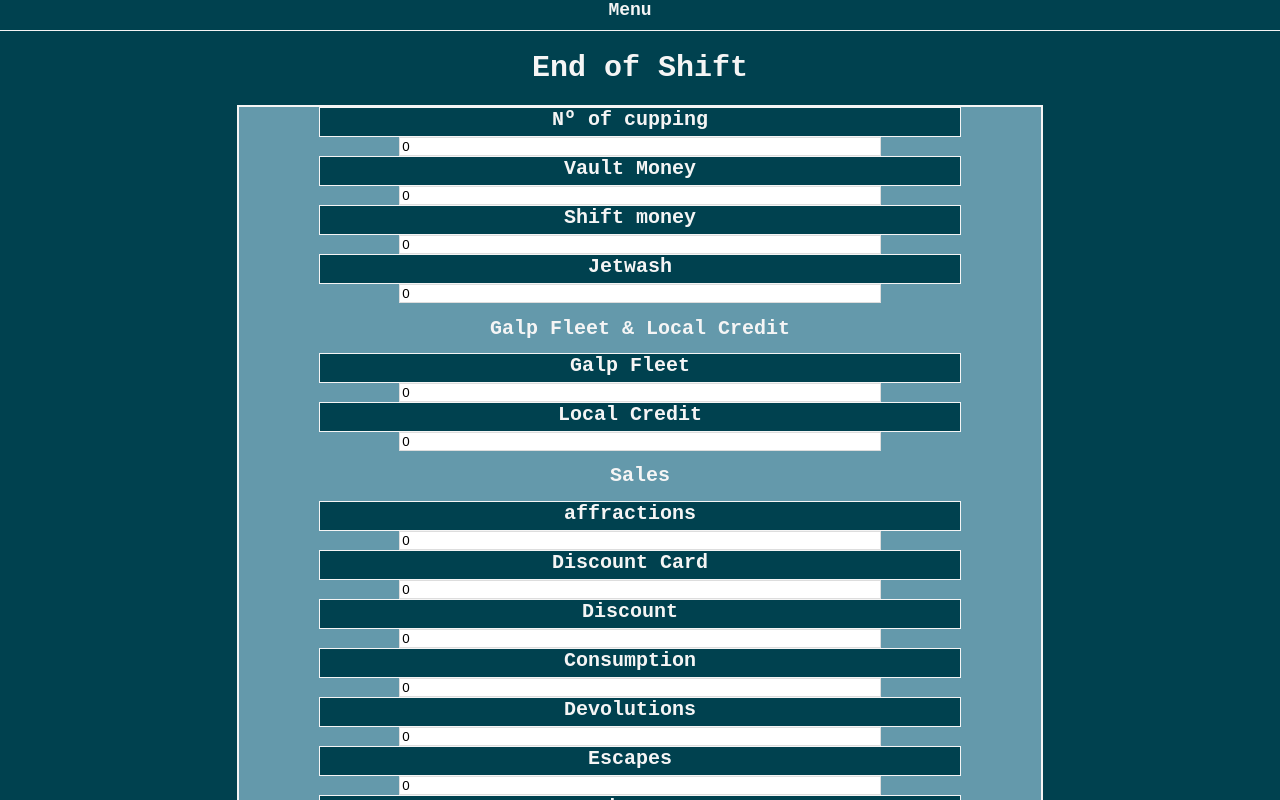
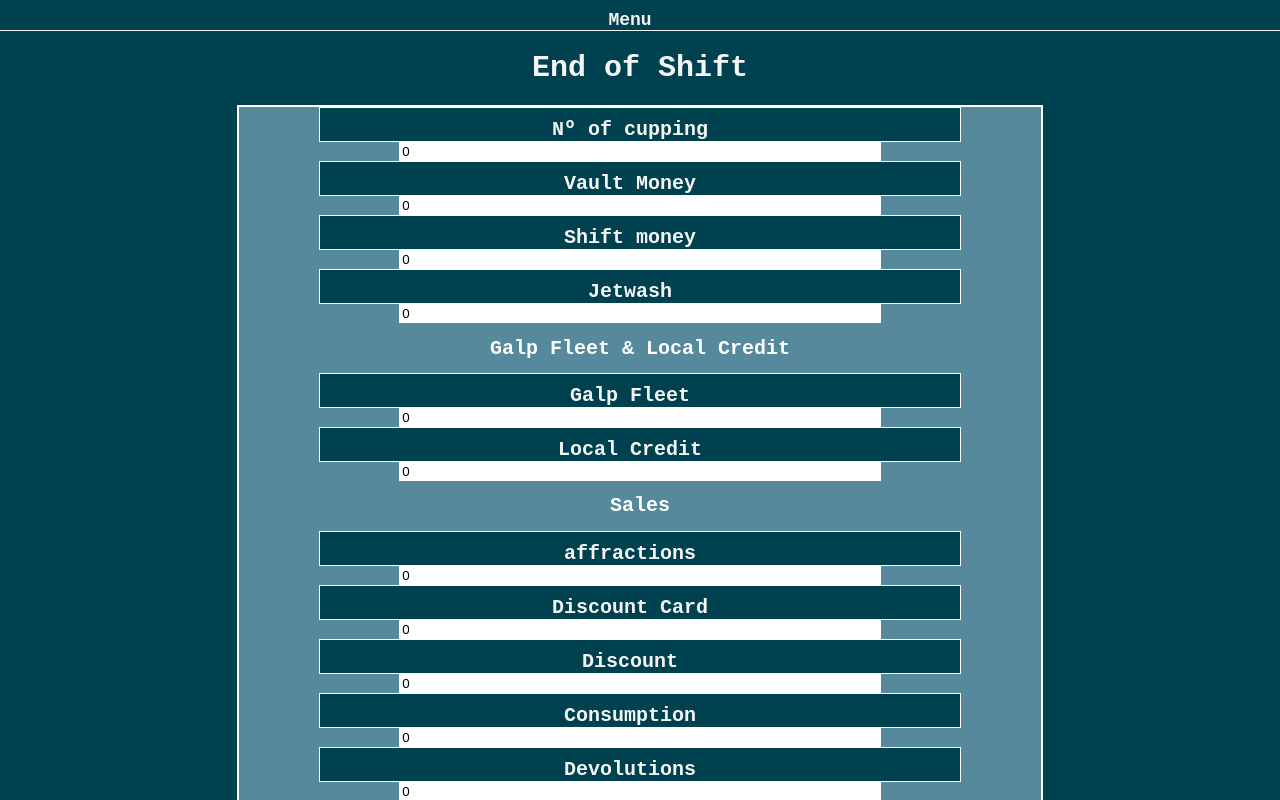
Before and after one commit to davidFLRibeiro/End-of-Sift, a React (Create React App) app: page /addshift in a window 1280 px wide. Built offline with nearby package versions, Linux system fonts and the light colour scheme; no server answers.

Commit message:
new changes

```diff
--- a/src/AddShift/AddShift.css
+++ b/src/AddShift/AddShift.css
@@ -8,8 +8,8 @@ html {
   padding: 0;
   margin-top: 0;
   height: 100%;
+  overflow: auto;
   width: 100%;
-  overflow-x: hidden;
   background-color: #00414f;
   font-family: 'Courier New';
 }
@@ -26,7 +26,7 @@ html {
 
 .form {
   width: 90%;
-  border: 2px solid whitesmoke;
+  border: 2px solid white;
   margin: 0 auto;
   background-color: #6499ab;
   text-align: center;
@@ -47,7 +47,7 @@ h1 {
 }
 
 label vault_money {
-  color: whitesmoke;
+  color: white;
 }
 
 .form-section {
@@ -57,8 +57,8 @@ label vault_money {
 .form-section input {
   margin: auto;
   vertical-align: middle;
-  background-color: #fff;
-  border: 1px solid #ddd;
+  background-color: white;
+  border: 1px solid white;
   width: 60%;
 }
 
@@ -81,15 +81,16 @@ button {
 
   .form {
     width: 90%;
-    border: 2px solid whitesmoke;
+    border: 2px solid white;
     margin: 0 auto;
     background-color: #6499ab;
     text-align: center;
   }
 
   .form-section label {
-    border: 1px solid whitesmoke;
+    border: 1px solid white;
     width: 80%;
+    height: 100%;
     margin: auto;
     text-align: center;
     font-family: 'Courier New';
@@ -112,8 +113,8 @@ button {
   .form-section input {
     margin: auto;
     vertical-align: middle;
-    background-color: #fff;
-    border: 1px solid #ddd;
+    background-color: white;
+    border: 1px solid white;
     width: 60%;
   }
 
@@ -139,15 +140,16 @@ button {
 
   .form {
     width: 90%;
-    border: 2px solid whitesmoke;
+    border: 2px solid white;
     margin: 0 auto;
     background-color: #6499ab;
     text-align: center;
   }
 
   .form-section label {
-    border: 1px solid whitesmoke;
+    border: 1px solid white;
     width: 80%;
+    height: 100%;
     margin: auto;
     text-align: center;
     font-family: 'Courier New';
@@ -156,12 +158,12 @@ button {
 
   h1 {
     font-weight: bold;
-    color: whitesmoke;
+    color: white;
     font-size: 20px;
   }
 
   label vault_money {
-    color: whitesmoke;
+    color: white;
   }
 
   .form-section {
@@ -171,8 +173,8 @@ button {
   .form-section input {
     margin: auto;
     vertical-align: middle;
-    background-color: #fff;
-    border: 1px solid #ddd;
+    background-color: white;
+    border: 1px solid white;
     width: 60%;
   }
 
@@ -198,15 +200,16 @@ button {
 
   .form {
     width: 90%;
-    border: 2px solid whitesmoke;
+    border: 2px solid white;
     margin: 0 auto;
     background-color: #6499ab;
     text-align: center;
   }
 
   .form-section label {
-    border: 1px solid whitesmoke;
+    border: 1px solid white;
     width: 80%;
+    height: 100%;
     margin: auto;
     text-align: center;
     font-family: 'Courier New';
@@ -221,7 +224,7 @@ button {
   }
 
   label vault_money {
-    color: whitesmoke;
+    color: white;
   }
 
   .form-section {
@@ -231,8 +234,8 @@ button {
   .form-section input {
     margin: auto;
     vertical-align: middle;
-    background-color: #fff;
-    border: 1px solid #ddd;
+    background-color: white;
+    border: 1px solid white;
     width: 60%;
   }
 
--- a/src/AddShift/AddShift.js
+++ b/src/AddShift/AddShift.js
@@ -23,7 +23,7 @@ export class AddShift extends Component {
       atm: 0.0,
       visa: 0.0,
       devolutions: 0.0,
-      shifts: []
+      shifts: [],
     };
     this.handleAddShift = this.handleAddShift.bind(this);
     this.handleChange = this.handleChange.bind(this);
@@ -36,7 +36,7 @@ export class AddShift extends Component {
     this.setState({ [e.target.name]: value });
   }
 
-  handleAddShift = e => {
+  handleAddShift = (e) => {
     e.preventDefault();
 
     const shift = {
@@ -54,26 +54,26 @@ export class AddShift extends Component {
       resume_genesis: this.state.resume_genesis,
       atm: this.state.atm,
       visa: this.state.visa,
-      devolutions: this.state.devolutions
+      devolutions: this.state.devolutions,
     };
     fetch(`${config.API_ENDPOINT}api/shifts`, {
       method: 'POST',
       body: JSON.stringify(shift),
       headers: {
-        'content-type': 'application/json'
-      }
+        'content-type': 'application/json',
+      },
     })
-      .then(res => {
+      .then((res) => {
         if (!res.ok) {
-          return res.json().then(error => Promise.reject(error));
+          return res.json().then((error) => Promise.reject(error));
         }
         return res.json();
       })
-      .then(data => {
+      .then((data) => {
         this.context.shiftsUpdate(data);
         this.props.history.push('/Historic');
       })
-      .catch(error => {
+      .catch((error) => {
         console.log(error);
       });
   };
--- a/src/EditShift/EditShift.css
+++ b/src/EditShift/EditShift.css
@@ -28,14 +28,14 @@ html {
 
 .form {
   width: 90%;
-  border: 2px solid whitesmoke;
+  border: 2px solid white;
   margin: 0 auto;
-  background-color: #6499ab;
+  background-color: #55899b;
   text-align: center;
 }
 
 .form-section label {
-  border: 1px solid whitesmoke;
+  border: 1px solid white;
   width: 80%;
   margin: auto;
   text-align: center;
@@ -43,14 +43,14 @@ html {
 }
 
 .form-section h1 {
-  color: whitesmoke;
-  font-size: 18px;
+  color: white;
+  font-size: 22px;
   text-align: center;
   font-weight: bold;
 }
 
 label vault_money {
-  color: whitesmoke;
+  color: white;
 }
 
 .form-section {
@@ -60,8 +60,8 @@ label vault_money {
 .form-section input {
   margin: auto;
   vertical-align: middle;
-  background-color: #fff;
-  border: 1px solid #ddd;
+  background-color: white;
+  border: 1px solid white;
   width: 60%;
 }
 
@@ -86,14 +86,14 @@ button {
 
   .form {
     width: 90%;
-    border: 2px solid whitesmoke;
+    border: 2px solid white;
     margin: 0 auto;
-    background-color: #6499ab;
+    background-color: #55899b;
     text-align: center;
   }
 
   .form-section label {
-    border: 1px solid whitesmoke;
+    border: 1px solid white;
     width: 80%;
     margin: auto;
     text-align: center;
@@ -101,14 +101,14 @@ button {
   }
 
   .form-section h1 {
-    color: whitesmoke;
+    color: white;
     font-size: 20px;
     text-align: center;
     font-weight: bold;
   }
 
   label vault_money {
-    color: whitesmoke;
+    color: white;
   }
 
   .form-section {
@@ -118,8 +118,8 @@ button {
   .form-section input {
     margin: auto;
     vertical-align: middle;
-    background-color: #fff;
-    border: 1px solid #ddd;
+    background-color: white;
+    border: 1px solid white;
     width: 60%;
   }
 
@@ -145,14 +145,14 @@ button {
 
   .form {
     width: 90%;
-    border: 2px solid whitesmoke;
+    border: 2px solid white;
     margin: 0 auto;
-    background-color: #6499ab;
+    background-color: #55899b;
     text-align: center;
   }
 
   .form-section label {
-    border: 1px solid whitesmoke;
+    border: 1px solid white;
     width: 80%;
     margin: auto;
     text-align: center;
@@ -161,14 +161,14 @@ button {
   }
 
   .form-section h1 {
-    color: whitesmoke;
+    color: white;
     font-size: 20px;
     text-align: center;
     font-weight: bold;
   }
 
   label vault_money {
-    color: whitesmoke;
+    color: wwhite;
   }
 
   .form-section {
@@ -178,8 +178,8 @@ button {
   .form-section input {
     margin: auto;
     vertical-align: middle;
-    background-color: #fff;
-    border: 1px solid #ddd;
+    background-color: white;
+    border: 1px solid white;
     width: 60%;
   }
 
@@ -205,14 +205,14 @@ button {
 
   .form {
     width: 90%;
-    border: 2px solid whitesmoke;
+    border: 2px solid white;
     margin: 0 auto;
-    background-color: #6499ab;
+    background-color: #55899b;
     text-align: center;
   }
 
   .form-section label {
-    border: 1px solid whitesmoke;
+    border: 1px solid white;
     width: 80%;
     margin: auto;
     text-align: center;
@@ -221,14 +221,14 @@ button {
   }
 
   .form-section h1 {
-    color: whitesmoke;
-    font-size: 20px;
+    color: white;
+    font-size: 24px;
     text-align: center;
     font-weight: bold;
   }
 
   label vault_money {
-    color: whitesmoke;
+    color: white;
   }
 
   .form-section {
@@ -238,8 +238,8 @@ button {
   .form-section input {
     margin: auto;
     vertical-align: middle;
-    background-color: #fff;
-    border: 1px solid #ddd;
+    background-color: white;
+    border: 1px solid white;
     width: 60%;
   }
 
--- a/src/Historic/Historic.css
+++ b/src/Historic/Historic.css
@@ -18,7 +18,7 @@ html {
   text-align: center;
   border: 1px solid #aaa;
   margin: auto;
-  margin-top: 150px;
+  margin-top: 30px;
   width: 90%;
   font-family: 'Courier New';
 }
@@ -54,7 +54,7 @@ h1 {
     text-align: center;
     border: 1px solid #aaa;
     margin: auto;
-    margin-top: 150px;
+    margin-top: 30px;
     width: 70%;
     font-family: 'Courier New';
   }
@@ -90,7 +90,7 @@ h1 {
     text-align: center;
     border: 1px solid #aaa;
     margin: auto;
-    margin-top: 150px;
+    margin-top: 30px;
     width: 50%;
     font-family: 'Courier New';
   }
@@ -127,7 +127,7 @@ h1 {
     text-align: center;
     border: 1px solid #aaa;
     margin: auto;
-    margin-top: 150px;
+    margin-top: 30px;
     width: 50%;
     font-family: 'Courier New';
   }
@@ -138,8 +138,6 @@ h1 {
   }
 
   .shift_list ul li {
-    display: block;
-    padding-left: 0;
     color: whitesmoke;
     font-family: 'Courier New';
     font-size: 22px;
@@ -149,7 +147,9 @@ h1 {
   }
 
   .shift_list ul {
-    padding-left: 0;
+    columns: 2;
+    -webkit-columns: 2;
+    -moz-columns: 2;
   }
 
   .shift_list li:hover {
--- a/src/NavBar/NavBar.css
+++ b/src/NavBar/NavBar.css
@@ -12,7 +12,7 @@ a {
 }
 
 label {
-  margin-top: 0;
+  margin-top: 100px !important;
   background-color: #00414f;
   cursor: pointer;
   color: #f5f5f5;
@@ -21,12 +21,14 @@ label {
   font-family: 'Courier New';
   font-weight: bold;
   padding-right: 20px;
+  padding-top: 10px;
 }
 #content {
   background-color: #9acd32;
 }
 
 li {
+  margin-top: 5px;
   width: 95%;
 }
 
```
